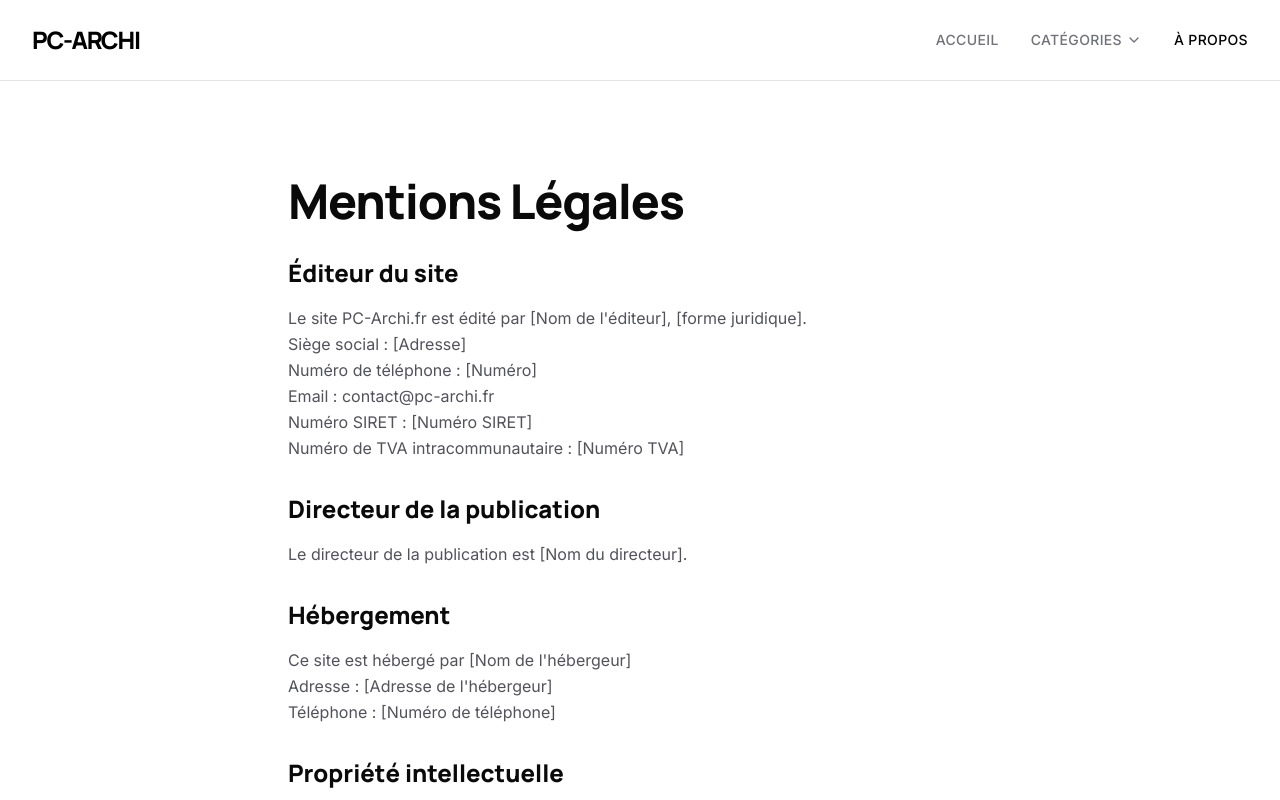
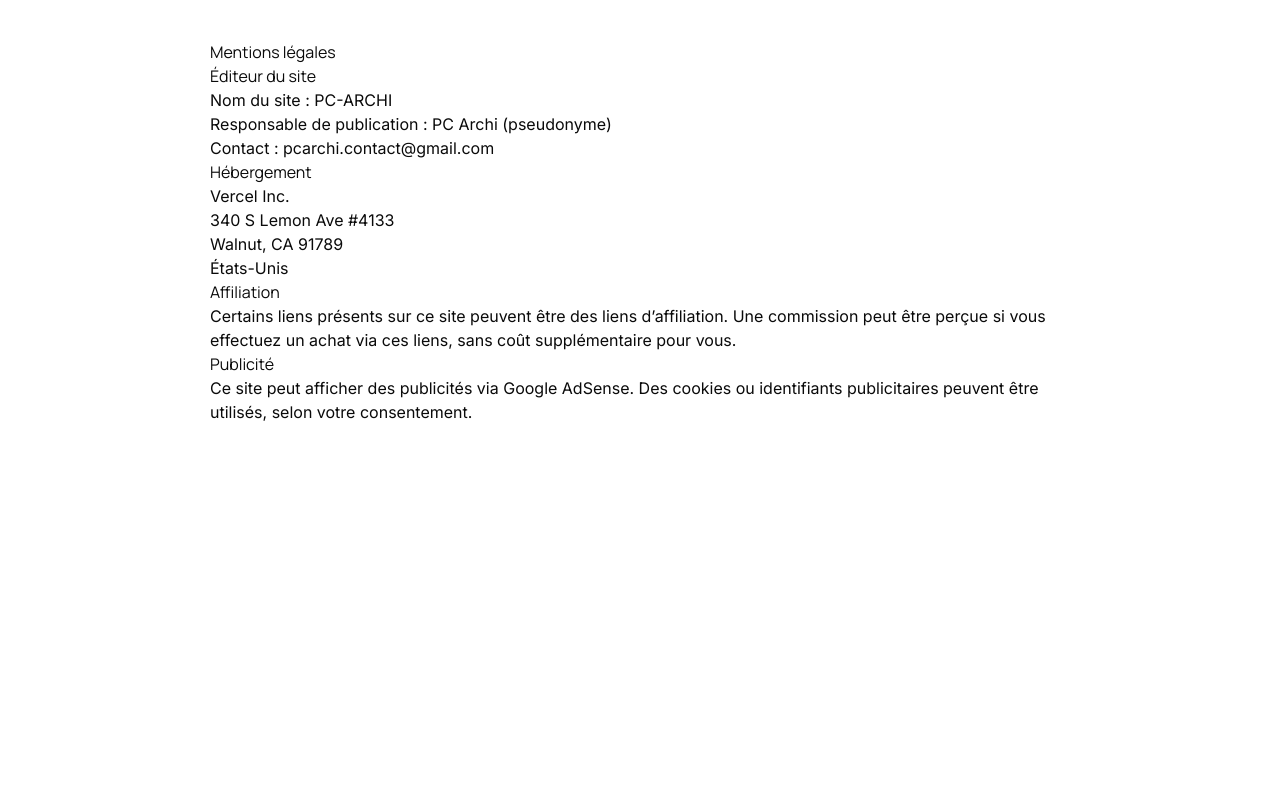
Before and after one commit to ucanspamifuwant-png/pc-archi, a React (Create React App) app in the folder frontend/: page /mentions-legales in a window 1280 px wide. Shown: the top 800 px of the page. Built offline with nearby package versions, Linux system fonts and the light colour scheme.

Commit message:
Fix mentions legales

```diff
--- a/frontend/src/pages/MentionsLegales.jsx
+++ b/frontend/src/pages/MentionsLegales.jsx
@@ -1,87 +1,43 @@
-import { Header } from '../components/Header';
-import { Footer } from '../components/Footer';
+import React from "react";
 
-export const MentionsLegales = () => {
+export function MentionsLegales() {
   return (
-    <div className="min-h-screen flex flex-col" data-testid="mentions-legales-page">
-      <Header />
+    <main style={{ maxWidth: 900, margin: "0 auto", padding: "40px 20px" }}>
+      <h1>Mentions légales</h1>
 
-      <main className="flex-grow py-16 md:py-24">
-        <div className="max-w-3xl mx-auto px-4 sm:px-6 lg:px-8">
-          <h1 className="font-heading text-4xl md:text-5xl font-extrabold tracking-tight mb-8">
-            Mentions Légales
-          </h1>
+      <h2>Éditeur du site</h2>
+      <p>
+        Nom du site : PC-ARCHI
+        <br />
+        Responsable de publication : PC Archi (pseudonyme)
+        <br />
+        Contact :{" "}
+        <a href="mailto:pcarchi.contact@gmail.com">pcarchi.contact@gmail.com</a>
+      </p>
 
-          <div className="prose prose-zinc max-w-none space-y-8">
-            <section>
-              <h2 className="font-heading text-2xl font-bold mt-8 mb-4">Éditeur du site</h2>
-              <p className="text-zinc-600 leading-relaxed">
-                Le site PC-Archi.fr est édité par [Nom de l'éditeur], [forme juridique].<br />
-                Siège social : [Adresse]<br />
-                Numéro de téléphone : [Numéro]<br />
-                Email : contact@pc-archi.fr<br />
-                Numéro SIRET : [Numéro SIRET]<br />
-                Numéro de TVA intracommunautaire : [Numéro TVA]
-              </p>
-            </section>
+      <h2>Hébergement</h2>
+      <p>
+        Vercel Inc.
+        <br />
+        340 S Lemon Ave #4133
+        <br />
+        Walnut, CA 91789
+        <br />
+        États-Unis
+      </p>
 
-            <section>
-              <h2 className="font-heading text-2xl font-bold mt-8 mb-4">Directeur de la publication</h2>
-              <p className="text-zinc-600 leading-relaxed">
-                Le directeur de la publication est [Nom du directeur].
-              </p>
-            </section>
+      <h2>Affiliation</h2>
+      <p>
+        Certains liens présents sur ce site peuvent être des liens d’affiliation.
+        Une commission peut être perçue si vous effectuez un achat via ces liens,
+        sans coût supplémentaire pour vous.
+      </p>
 
-            <section>
-              <h2 className="font-heading text-2xl font-bold mt-8 mb-4">Hébergement</h2>
-              <p className="text-zinc-600 leading-relaxed">
-                Ce site est hébergé par [Nom de l'hébergeur]<br />
-                Adresse : [Adresse de l'hébergeur]<br />
-                Téléphone : [Numéro de téléphone]
-              </p>
-            </section>
-
-            <section>
-              <h2 className="font-heading text-2xl font-bold mt-8 mb-4">Propriété intellectuelle</h2>
-              <p className="text-zinc-600 leading-relaxed">
-                L'ensemble de ce site relève de la législation française et internationale sur le droit d'auteur et la propriété intellectuelle. Tous les droits de reproduction sont réservés, y compris pour les documents téléchargeables et les représentations iconographiques et photographiques.
-              </p>
-              <p className="text-zinc-600 leading-relaxed mt-4">
-                La reproduction de tout ou partie de ce site sur un support électronique ou autre quel qu'il soit est formellement interdite sauf autorisation expresse du directeur de la publication.
-              </p>
-            </section>
-
-            <section>
-              <h2 className="font-heading text-2xl font-bold mt-8 mb-4">Liens d'affiliation</h2>
-              <p className="text-zinc-600 leading-relaxed">
-                PC-Archi.fr participe au Programme Partenaires d'Amazon EU, un programme d'affiliation conçu pour permettre à des sites de percevoir une rémunération grâce à la création de liens vers Amazon.fr.
-              </p>
-              <p className="text-zinc-600 leading-relaxed mt-4">
-                En tant que Partenaire Amazon, nous réalisons un bénéfice sur les achats remplissant les conditions requises. Cette affiliation n'affecte en rien le prix des produits pour vous.
-              </p>
-            </section>
-
-            <section>
-              <h2 className="font-heading text-2xl font-bold mt-8 mb-4">Limitation de responsabilité</h2>
-              <p className="text-zinc-600 leading-relaxed">
-                Les informations contenues sur ce site sont aussi précises que possible et le site est périodiquement remis à jour, mais peut toutefois contenir des inexactitudes, des omissions ou des lacunes.
-              </p>
-              <p className="text-zinc-600 leading-relaxed mt-4">
-                PC-Archi.fr ne pourra être tenu responsable des dommages directs et indirects causés au matériel de l'utilisateur, lors de l'accès au site, et résultant soit de l'utilisation d'un matériel ne répondant pas aux spécifications, soit de l'apparition d'un bug ou d'une incompatibilité.
-              </p>
-            </section>
-
-            <section>
-              <h2 className="font-heading text-2xl font-bold mt-8 mb-4">Droit applicable</h2>
-              <p className="text-zinc-600 leading-relaxed">
-                Les présentes mentions légales sont régies par le droit français. En cas de litige, les tribunaux français seront seuls compétents.
-              </p>
-            </section>
-          </div>
-        </div>
-      </main>
-
-      <Footer />
-    </div>
+      <h2>Publicité</h2>
+      <p>
+        Ce site peut afficher des publicités via Google AdSense. Des cookies ou
+        identifiants publicitaires peuvent être utilisés, selon votre consentement.
+      </p>
+    </main>
   );
-};
+}
```
